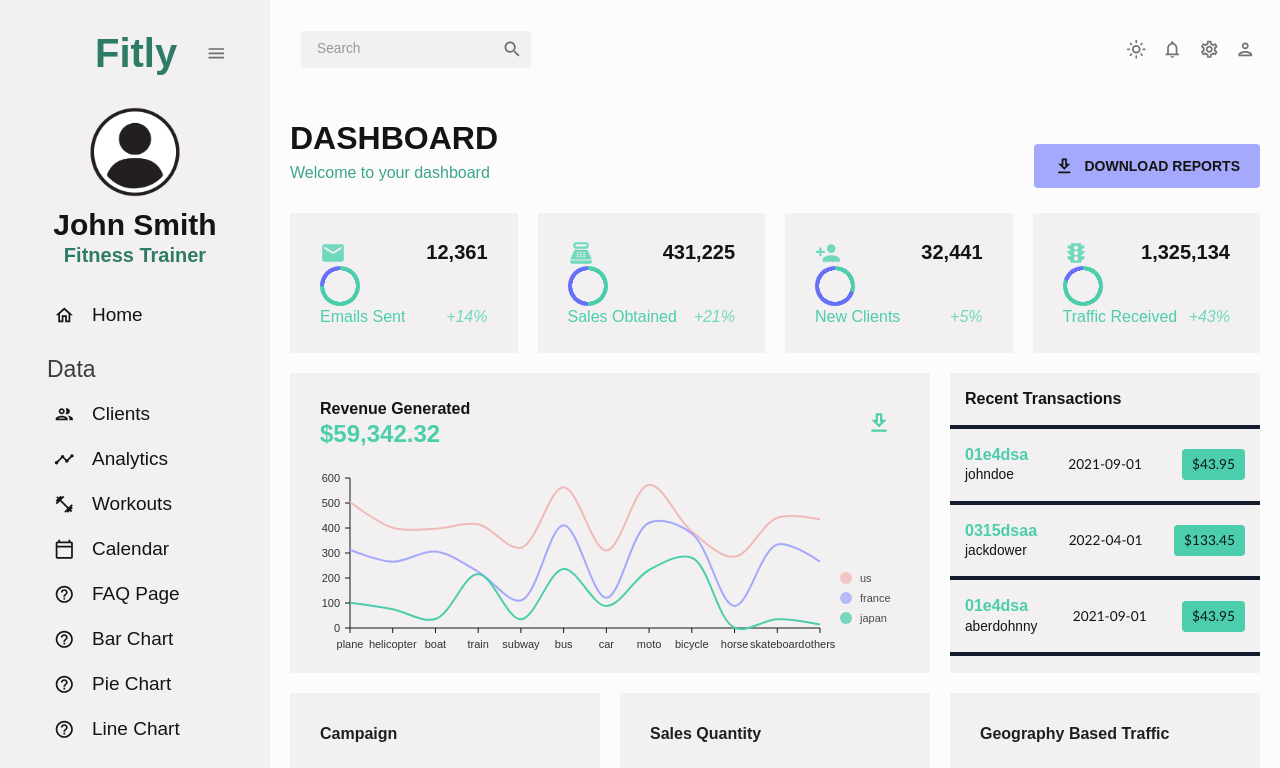
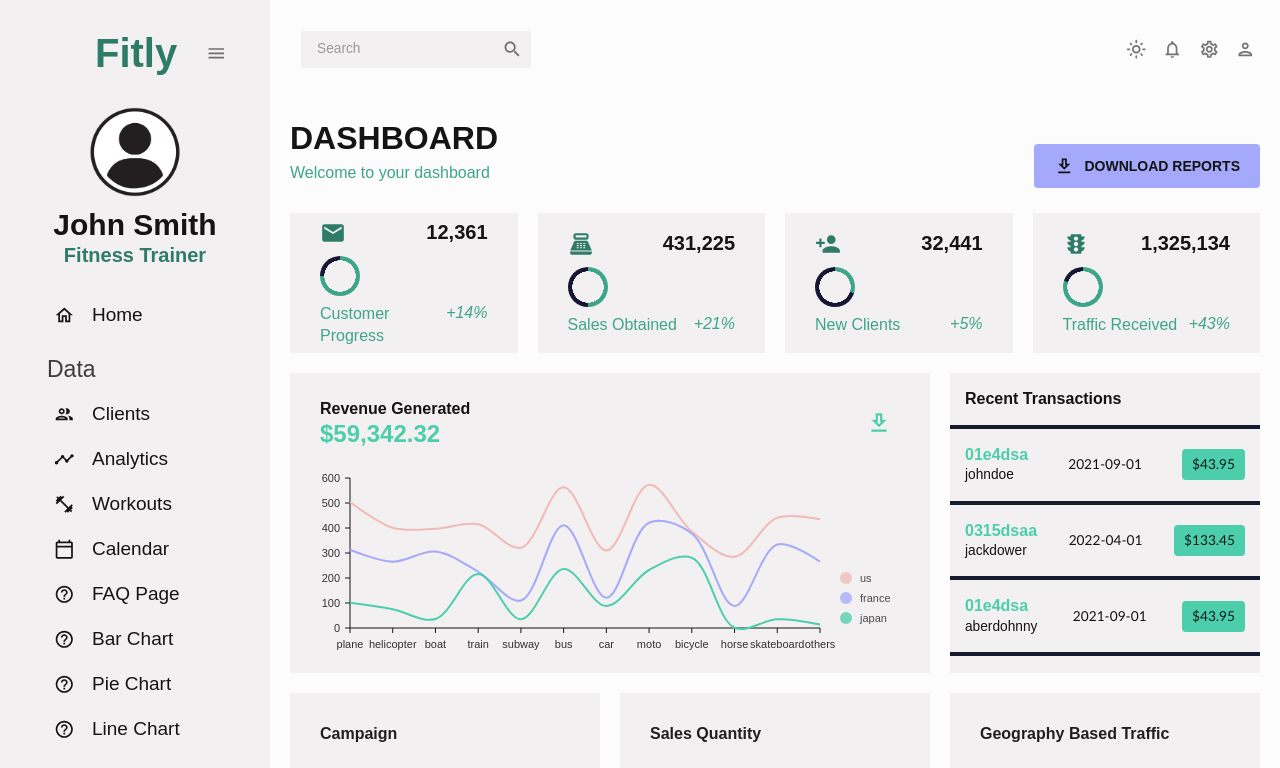
Before and after one commit to alantientran/Convergent-Health-Tech-Watch-Site, a React (Create React App) app in the folder on-the-watch/: page /dashboard in a window 1280 px wide. Shown: the top 768 px of the page. Built offline with nearby package versions, Linux system fonts and the light colour scheme.

Commit message:
fixed part of front

```diff
--- a/on-the-watch/src/components/ProgressCircle.jsx
+++ b/on-the-watch/src/components/ProgressCircle.jsx
@@ -10,8 +10,8 @@ const ProgressCircle = ({progress = "0.75", size = "40"}) => {
         <Box
             sx={{
                 background: `radial-gradient(${colors.primary[400]} 55%, transparent 56%),
-                    conic-gradient(transparent 0deg ${angle}deg, ${colors.blueAccent[500]} ${angle}deg 360deg),
-                    ${colors.greenAccent[500]}`,
+                    conic-gradient(transparent 0deg ${angle}deg, ${colors.blueAccent[100]} ${angle}deg 360deg),
+                    ${colors.greenAccent[400]}`,
                 borderRadius: "50%",
                 width: `${size}px`,
                 height: `${size}px`,
--- a/on-the-watch/src/components/StatBox.jsx
+++ b/on-the-watch/src/components/StatBox.jsx
@@ -18,10 +18,10 @@ const StatBox = ({title, subtitle, icon, progress, increase}) => {
                 <ProgressCircle progress = {progress} />
             </Box>
             <Box display="flex" justifyContent="space-between">
-                <Typography variant ="h5" sx = {{color: colors.greenAccent[500]}}>
+                <Typography variant ="h5" sx = {{color: colors.greenAccent[400], marginTop: '7px'}}>
                     {subtitle}
                 </Typography>
-                <Typography variant ="h5" fontStyle="italic" sx = {{color: colors.greenAccent[600]}}>
+                <Typography variant ="h5" fontStyle="italic" sx = {{color: colors.greenAccent[400], marginTop: '6px'}}>
                     {increase}
                 </Typography>
             </Box>
--- /dev/null
+++ b/on-the-watch/src/scenes/dashboard/index.css
@@ -0,0 +1,4 @@
+
+.icon {
+    margin-bottom: 10px;
+}
--- a/on-the-watch/src/scenes/dashboard/index.jsx
+++ b/on-the-watch/src/scenes/dashboard/index.jsx
@@ -11,6 +11,7 @@ import LineChart from "../../components/LineChart";
 import BarChart from "../../components/BarChart";
 import StatBox from "../../components/StatBox";
 import ProgressCircle from "../../components/ProgressCircle";
+import './index.css'
 
 const Dashboard = () => {
   const theme = useTheme();
@@ -52,15 +53,16 @@ const Dashboard = () => {
           display="flex"
           alignItems="center"
           justifyContent="center"
-        >
+          >
           <StatBox
             title="12,361"
-            subtitle="Emails Sent"
+            subtitle="Customer Progress"
             progress="0.75"
             increase="+14%"
             icon={
               <EmailIcon
-                sx={{ color: colors.greenAccent[600], fontSize: "26px" }}
+              sx={{ color: colors.greenAccent[300], fontSize: "26px" }}
+              className="icon"
               />
             }
           />
@@ -79,7 +81,8 @@ const Dashboard = () => {
             increase="+21%"
             icon={
               <PointOfSaleIcon
-                sx={{ color: colors.greenAccent[600], fontSize: "26px" }}
+                sx={{ color: colors.greenAccent[300], fontSize: "26px" }}
+                className="icon"
               />
             }
           />
@@ -98,7 +101,8 @@ const Dashboard = () => {
             increase="+5%"
             icon={
               <PersonAddIcon
-                sx={{ color: colors.greenAccent[600], fontSize: "26px" }}
+                sx={{ color: colors.greenAccent[300], fontSize: "26px" }}
+                className="icon"
               />
             }
           />
@@ -112,12 +116,13 @@ const Dashboard = () => {
         >
           <StatBox
             title="1,325,134"
-            subtitle="Traffic Received"
+            subtitle ="Traffic Received"
             progress="0.80"
             increase="+43%"
             icon={
               <TrafficIcon
-                sx={{ color: colors.greenAccent[600], fontSize: "26px" }}
+                sx={{ color: colors.greenAccent[300], fontSize: "26px" }}
+                className="icon"
               />
             }
           />
```
Also changed, not shown: on-the-watch/src/scenes/analytics/index.jsx (added).
